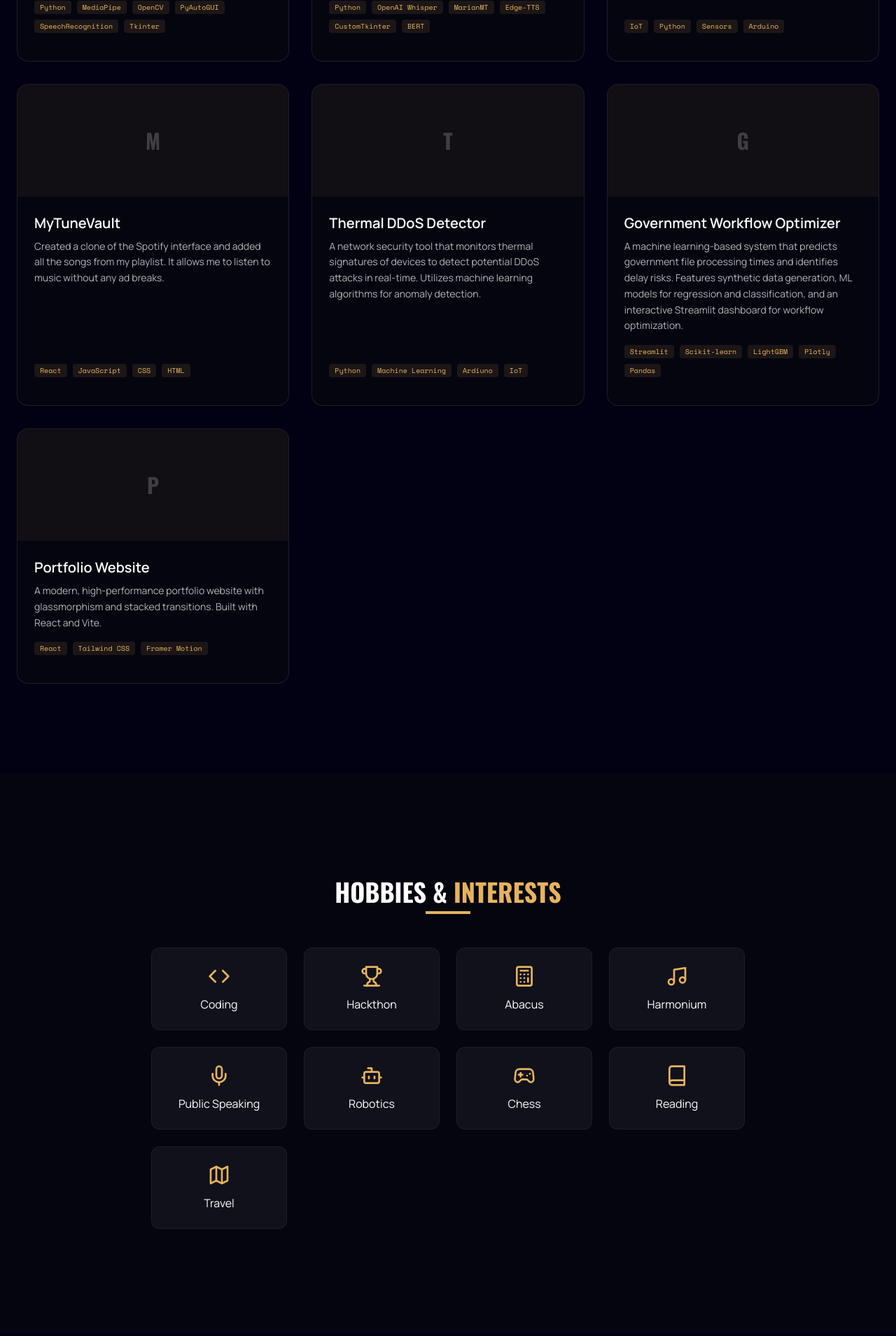
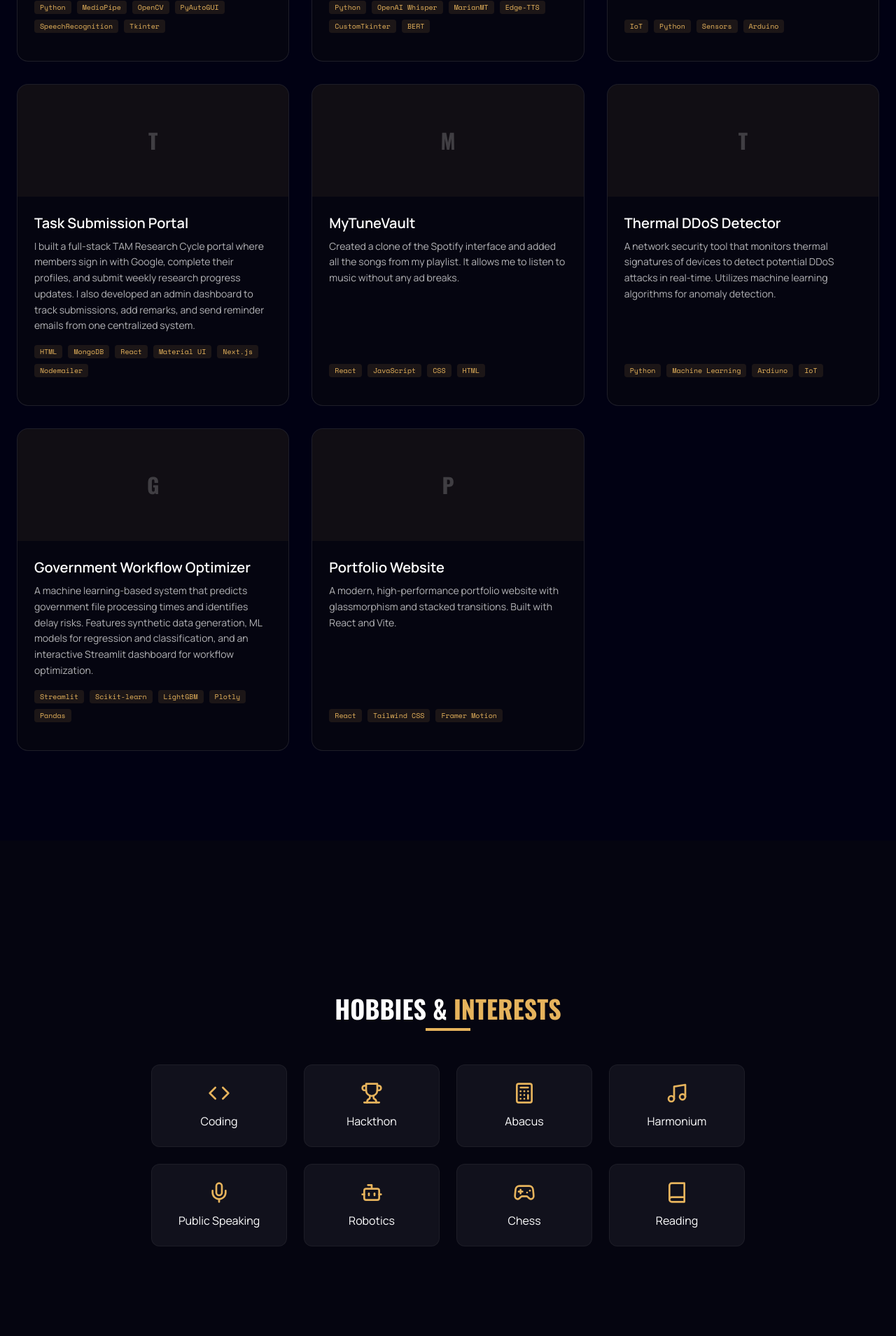
Before and after one commit to parth-garg01/Profile, a React (Vite) app: page / in a window 1280 px wide. Shown: the part 5000-6909 px from the top of the page at 70% size. Built offline with nearby package versions, Linux system fonts and the light colour scheme.

Commit message:
Addition of projects in index.js

```diff
--- a/src/data/index.js
+++ b/src/data/index.js
@@ -126,10 +126,17 @@ export const profileData = {
             tech: ["Python", "OpenAI Whisper", "MarianMT", "Edge-TTS", "CustomTkinter", "BERT"],
             link: "#"
         },
+
         {
             title: "Blind Aid System",
             description: "Award-winning project at Code2Create Hackathon. A system designed to assist visually impaired individuals using ultrasonic sensors and voice feedback.",
             tech: ["IoT", "Python", "Sensors", "Arduino"],
+            link: "#"
+        },
+        {
+            title: "Task Submission Portal",
+            description: "I built a full-stack TAM Research Cycle portal where members sign in with Google, complete their profiles, and submit weekly research progress updates. I also developed an admin dashboard to track submissions, add remarks, and send reminder emails from one centralized system.",
+            tech: ["HTML", "MongoDB", "React", "Material UI", "Next.js", "Nodemailer"],
             link: "#"
         },
         {
@@ -167,7 +174,6 @@ export const profileData = {
         { name: "Public Speaking", icon: "Mic" },
         { name: "Robotics", icon: "Bot" },
         { name: "Chess", icon: "Gamepad2" },
-        { name: "Reading", icon: "Book" },
-        { name: "Travel", icon: "Map" }
+        { name: "Reading", icon: "Book" }
     ]
 };
```
